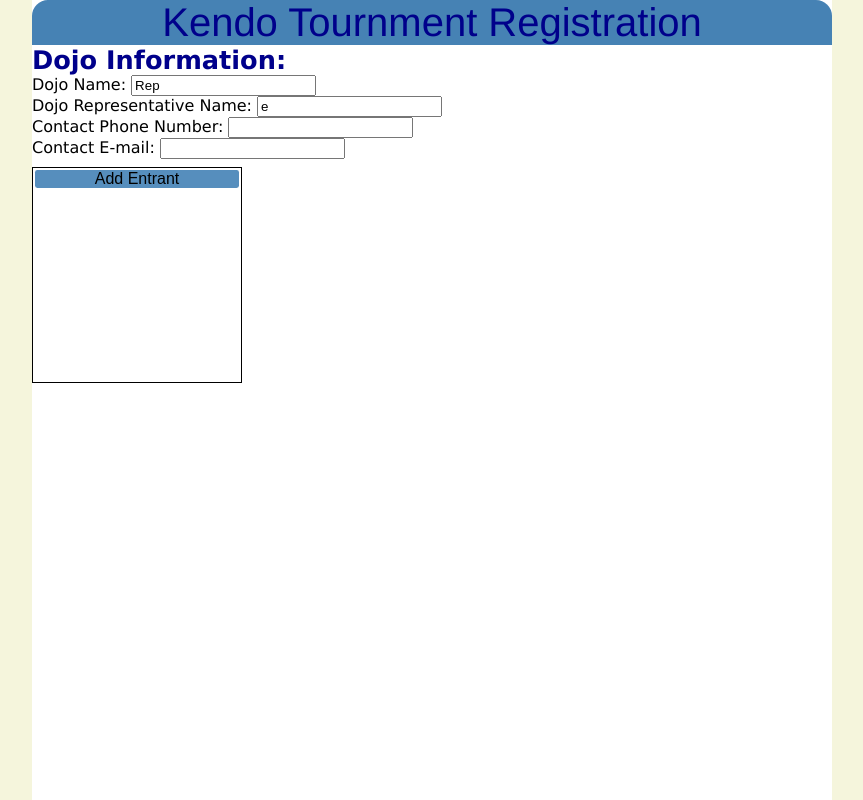
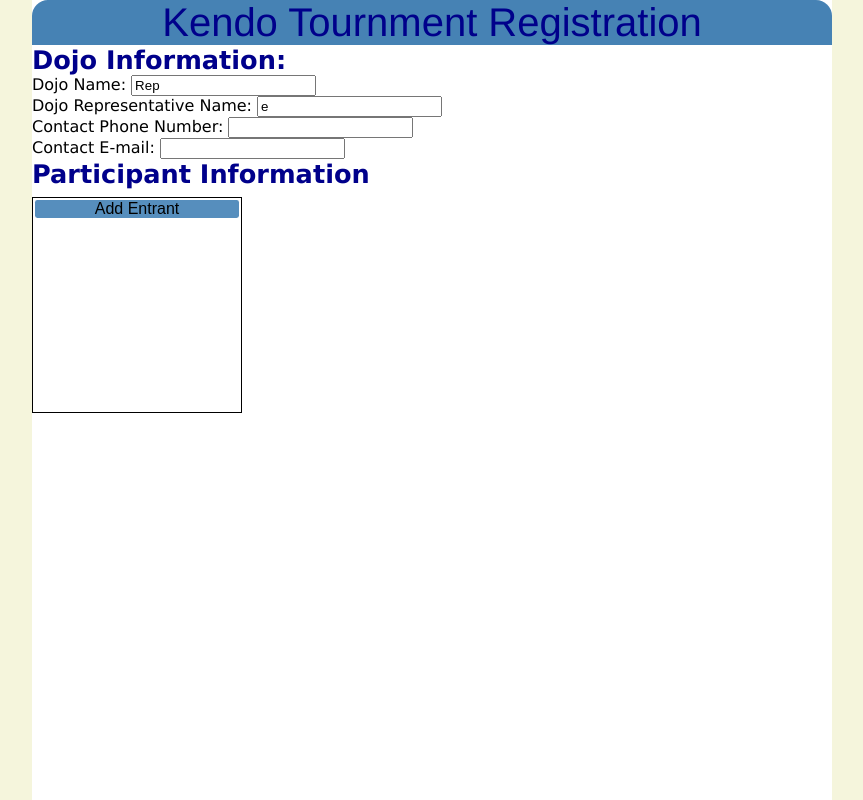
Before and after one commit to SleepyInstructor/RegKen, an Angular app: page / in a window 1280 px wide. Shown: the whole page, without its empty margins (208-1071 px from the left). Built offline with nearby package versions, Linux system fonts and the light colour scheme.

Commit message:
reverted back to showing delete button all the time

```diff
--- a/src/app/app.component.html
+++ b/src/app/app.component.html
@@ -6,7 +6,11 @@
 <dojo-representative>
 
 </dojo-representative>
+<div class="primary_title">
+  Participant Information
+</div>
 <div class="participants">
-<participant-list></participant-list>
-<participant-form *ngIf="partiInfo.currentParticipant"></participant-form>
+
+  <participant-list></participant-list>
+  <participant-form *ngIf="partiInfo.currentParticipant"></participant-form>
 </div>
--- a/src/app/participant-list/participant-list.component.less
+++ b/src/app/participant-list/participant-list.component.less
@@ -10,7 +10,7 @@
         }
         .participant {
             width: 10rem;
-            word-wrap: no;
+
             overflow-x: hidden;
             white-space: nowrap;
         }
@@ -23,7 +23,6 @@
     }
 
     .remove {
-
         visibility: hidden;
         &.selected{
             visibility: visible;
```
